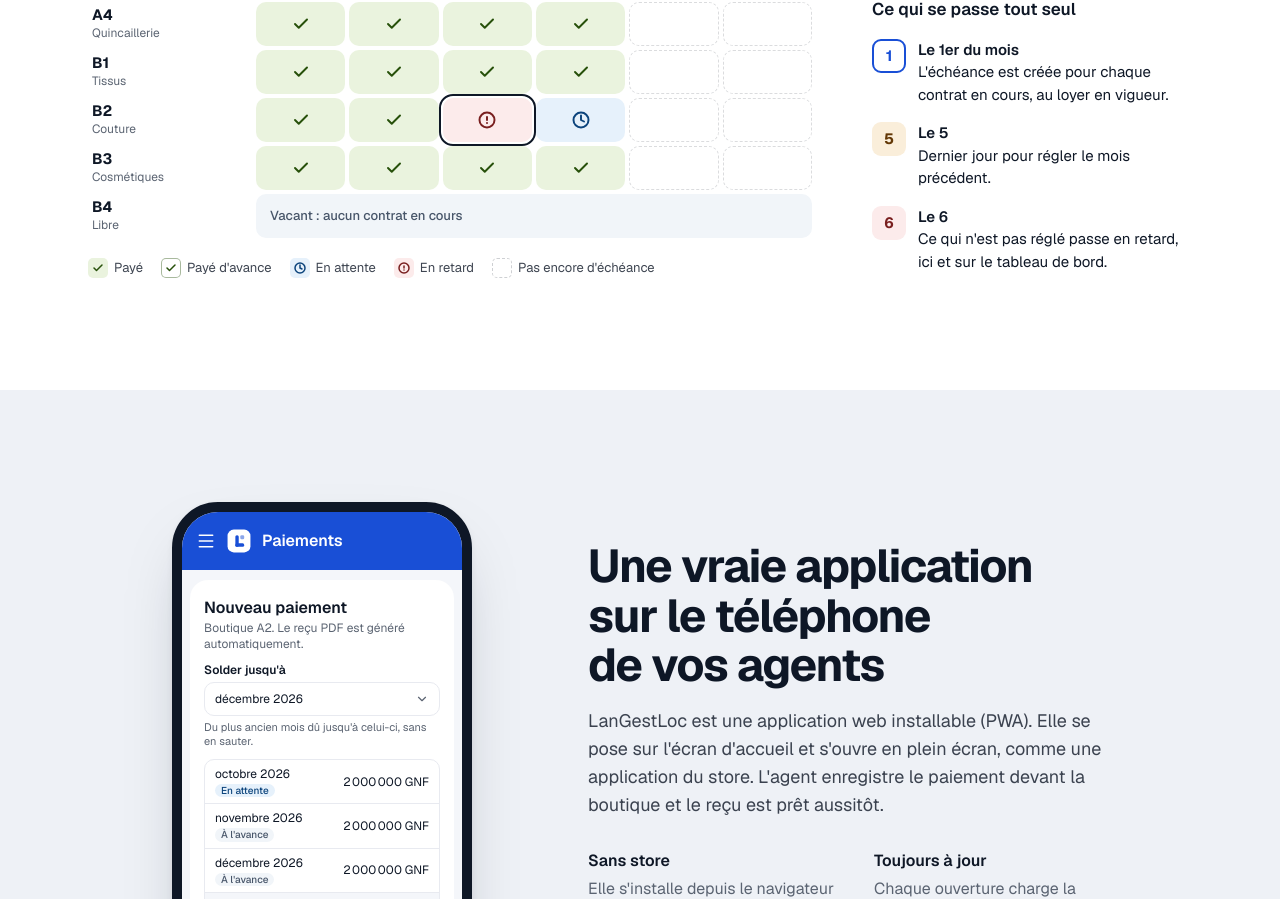
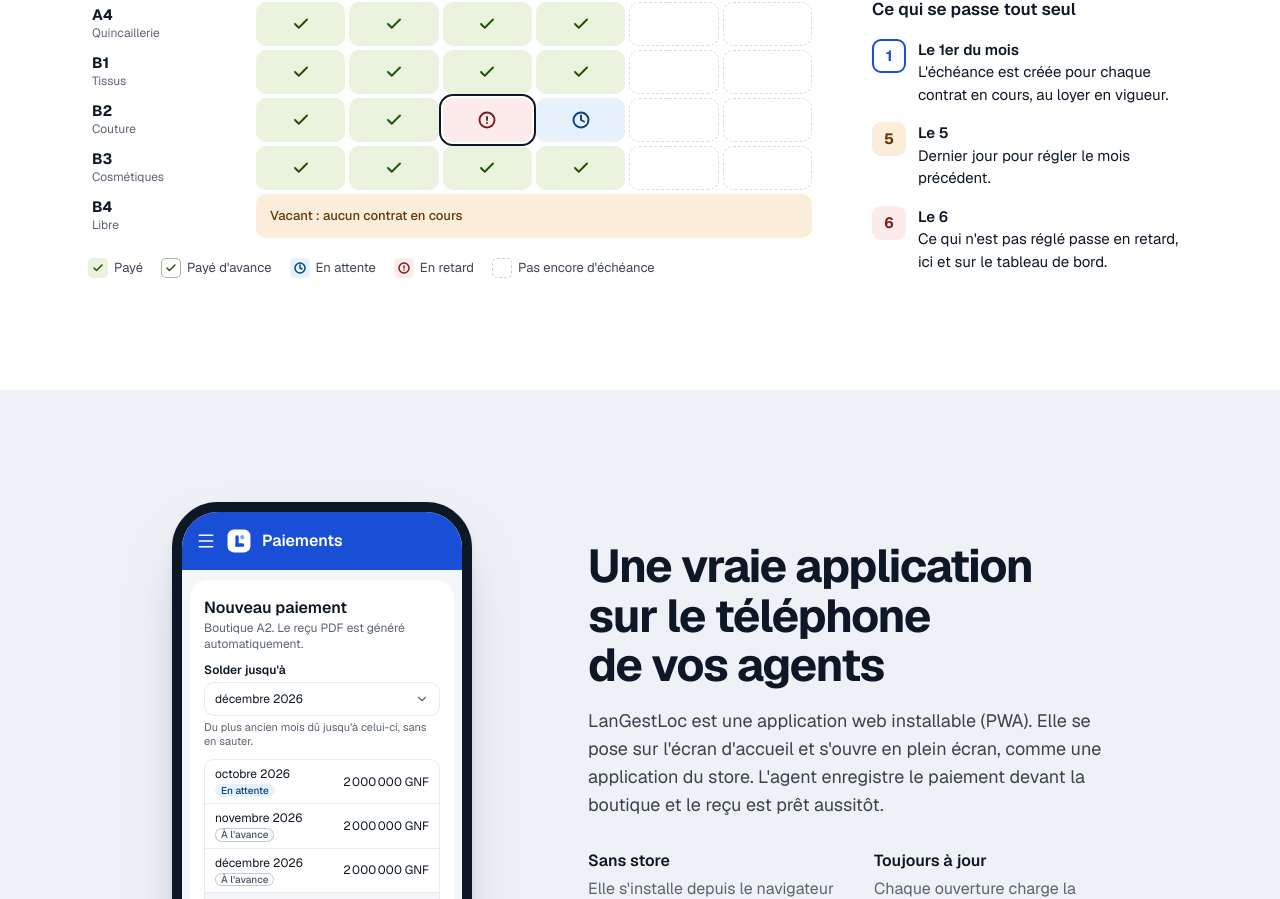
Before and after one commit to CheickLa/LanGestLoc, a Next.js app in the folder frontend/: page / in a window 1280 px wide. Shown: the part 1373-2272 px from the top of the page. Built offline with nearby package versions, Linux system fonts and the light colour scheme.

Commit message:
make status badges easier to tell apart

```diff
--- a/frontend/components/landing/rent-register.tsx
+++ b/frontend/components/landing/rent-register.tsx
@@ -107,7 +107,7 @@ export function RentRegister({ children }: { children: React.ReactNode }) {
                   </th>
                   {r.cells === null ? (
                     <td colSpan={REGISTER_MONTHS.length}>
-                      <span className="flex h-11 items-center rounded-lg bg-neutral px-3.5 text-[13px] font-medium text-neutral-foreground">
+                      <span className="flex h-11 items-center rounded-lg bg-warning px-3.5 text-[13px] font-medium text-warning-foreground">
                         Vacant : aucun contrat en cours
                       </span>
                     </td>
--- a/frontend/components/ui/status-badge.tsx
+++ b/frontend/components/ui/status-badge.tsx
@@ -11,7 +11,7 @@ type Status =
   | Schemas["LocalListItemEntity"]["status"]
   | Schemas["PayableMonthEntity"]["status"];
 
-type Variant = "success" | "danger" | "info" | "warning" | "neutral";
+type Variant = "success" | "danger" | "info" | "warning" | "neutral" | "outline";
 
 const STATUS_MAP: Record<Status, { label: string; variant: Variant }> = {
   ACTIVE: { label: "Actif", variant: "success" },
@@ -22,9 +22,9 @@ const STATUS_MAP: Record<Status, { label: string; variant: Variant }> = {
   LATE: { label: "En retard", variant: "danger" },
   HELD: { label: "Détenue", variant: "warning" },
   REFUNDED: { label: "Restituée", variant: "neutral" },
-  OCCUPIED: { label: "Occupé", variant: "info" },
-  VACANT: { label: "Vacant", variant: "neutral" },
-  ADVANCE: { label: "À l'avance", variant: "neutral" },
+  OCCUPIED: { label: "Occupé", variant: "success" },
+  VACANT: { label: "Vacant", variant: "warning" },
+  ADVANCE: { label: "À l'avance", variant: "outline" },
 };
 
 const VARIANT_CLASSES: Record<Variant, string> = {
@@ -33,6 +33,8 @@ const VARIANT_CLASSES: Record<Variant, string> = {
   info: "bg-info text-info-foreground",
   warning: "bg-warning text-warning-foreground",
   neutral: "bg-neutral text-neutral-foreground",
+  // Contour à l'intérieur : même taille que les pastilles pleines.
+  outline: "bg-background text-neutral-foreground ring-1 ring-inset ring-faint/50",
 };
 
 export function StatusBadge({
```
